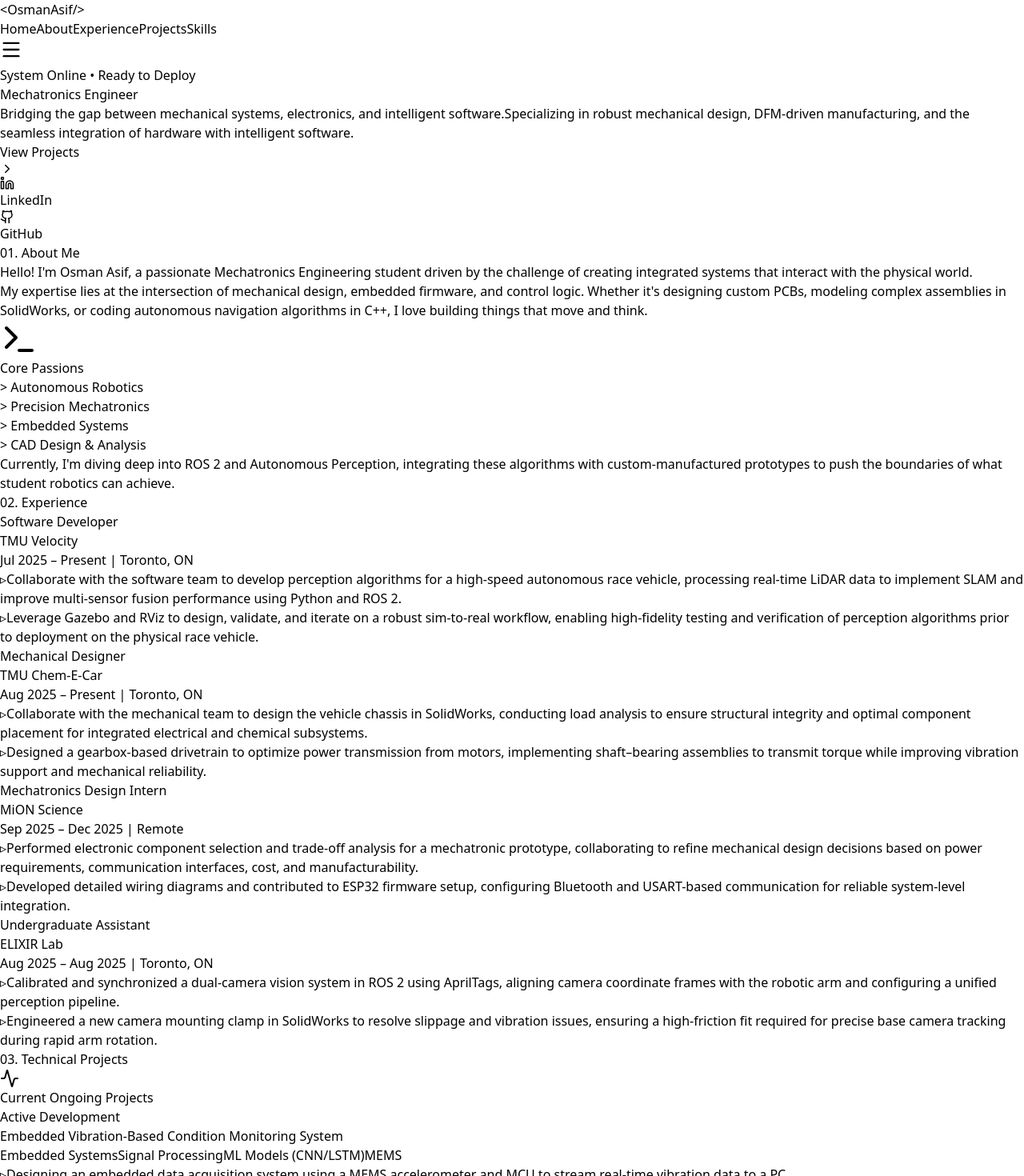
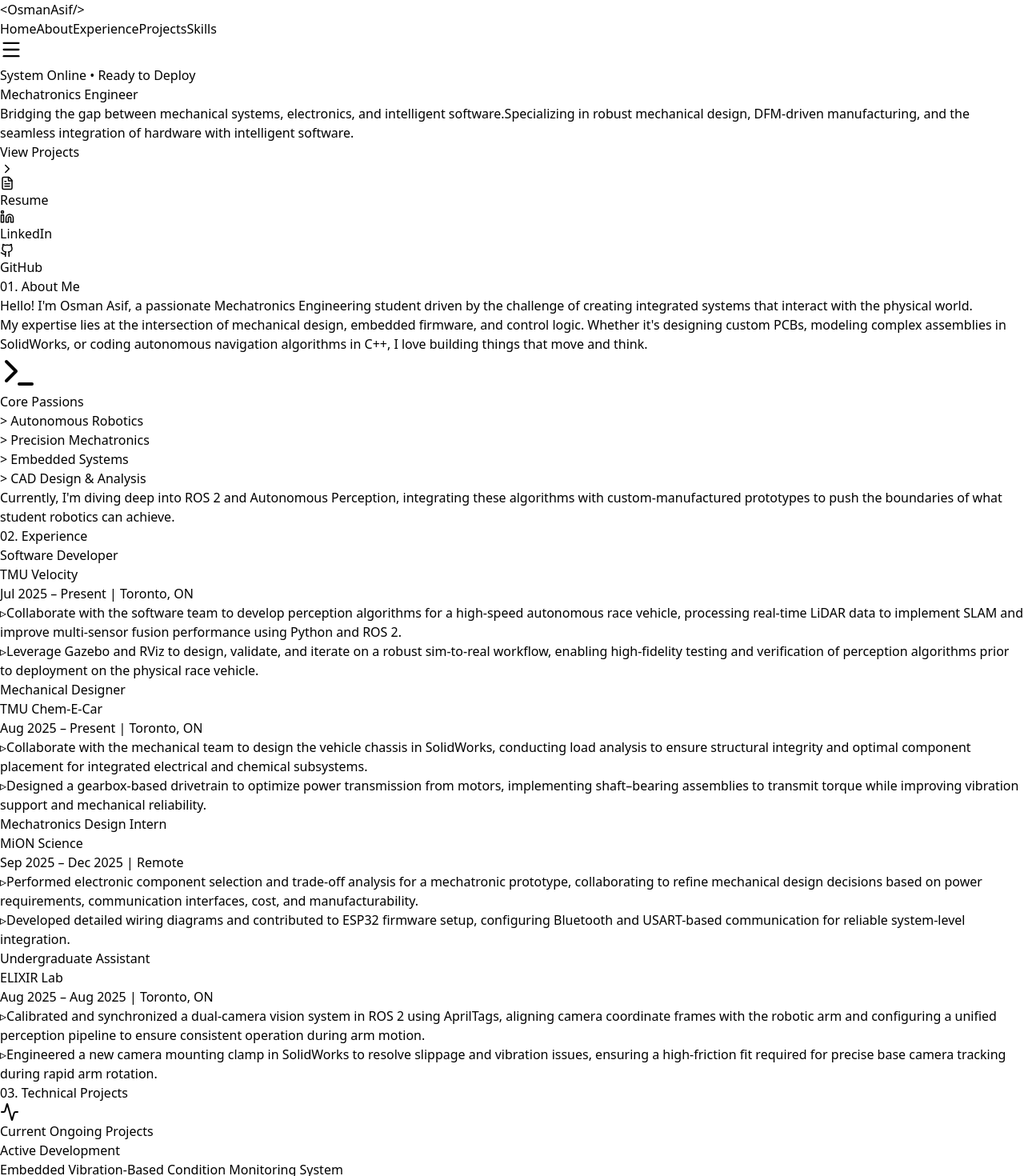
Before and after one commit to Osmanasif05/My-portfolio, a React (Vite) app: page / in a window 1280 px wide. Shown: the top 1470 px of the page at 80% size. Built offline with nearby package versions, Linux system fonts and the light colour scheme.

Commit message:
Fixed missing resume button and updated details

```diff
--- a/src/App.jsx
+++ b/src/App.jsx
@@ -14,7 +14,8 @@ import {
   Terminal,
   Database,
   PenTool,
-  Activity
+  Activity,
+  FileText
 } from 'lucide-react';
 
 const Portfolio = () => {
@@ -85,7 +86,7 @@ const Portfolio = () => {
       location: "Toronto, ON",
       date: "Aug 2025 – Aug 2025",
       description: [
-        "Calibrated and synchronized a dual-camera vision system in ROS 2 using AprilTags, aligning camera coordinate frames with the robotic arm and configuring a unified perception pipeline.",
+        "Calibrated and synchronized a dual-camera vision system in ROS 2 using AprilTags, aligning camera coordinate frames with the robotic arm and configuring a unified perception pipeline to ensure consistent operation during arm motion.",
         "Engineered a new camera mounting clamp in SolidWorks to resolve slippage and vibration issues, ensuring a high-friction fit required for precise base camera tracking during rapid arm rotation."
       ],
       icon: <Activity className="text-cyan-400" />
@@ -296,6 +297,17 @@ const Portfolio = () => {
             >
               View Projects <ChevronRight size={18} />
             </a>
+
+            {/* Resume Button */}
+            <a
+              href="/resume.pdf"
+              target="_blank"
+              rel="noopener noreferrer"
+              className="px-8 py-3 rounded border border-cyan-500/50 text-cyan-400 hover:bg-cyan-950/30 font-medium transition-all flex items-center gap-2"
+            >
+              <FileText size={18} /> Resume
+            </a>
+
             <a
               href="https://www.linkedin.com/in/osman-asif-a80471346/details/projects/"
               target="_blank"
@@ -581,7 +593,7 @@ const Portfolio = () => {
               <Github size={24} />
             </a>
             <a
-              href="mailto:osman.asif@torontomu.ca" // Placeholder email
+              href="mailto:osman.asif@torontomu.ca"
               className="p-3 bg-slate-900 rounded-full text-slate-400 hover:text-cyan-400 hover:bg-slate-800 transition-all transform hover:scale-110"
             >
               <Mail size={24} />
```
